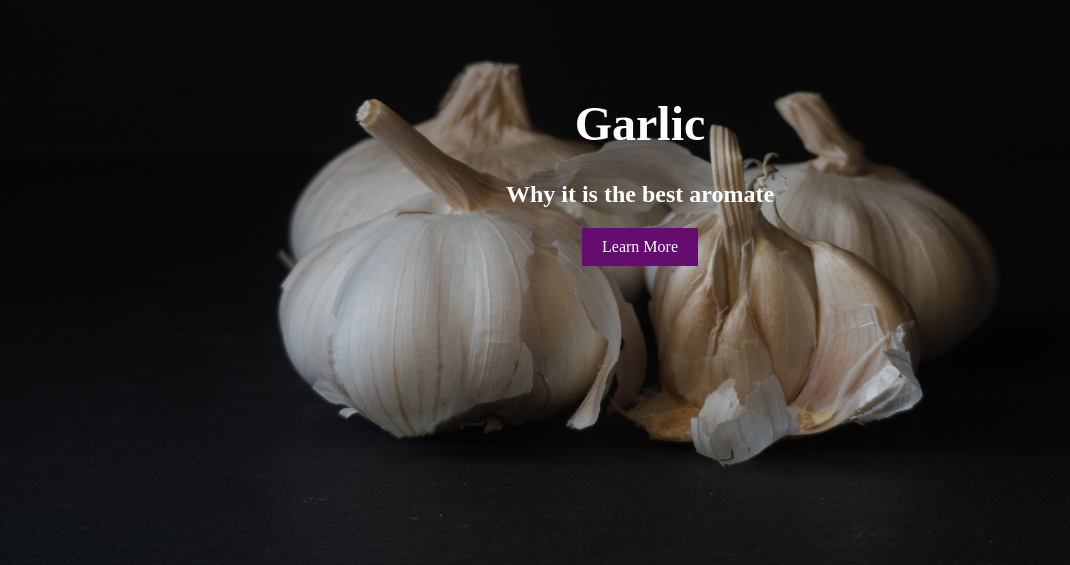
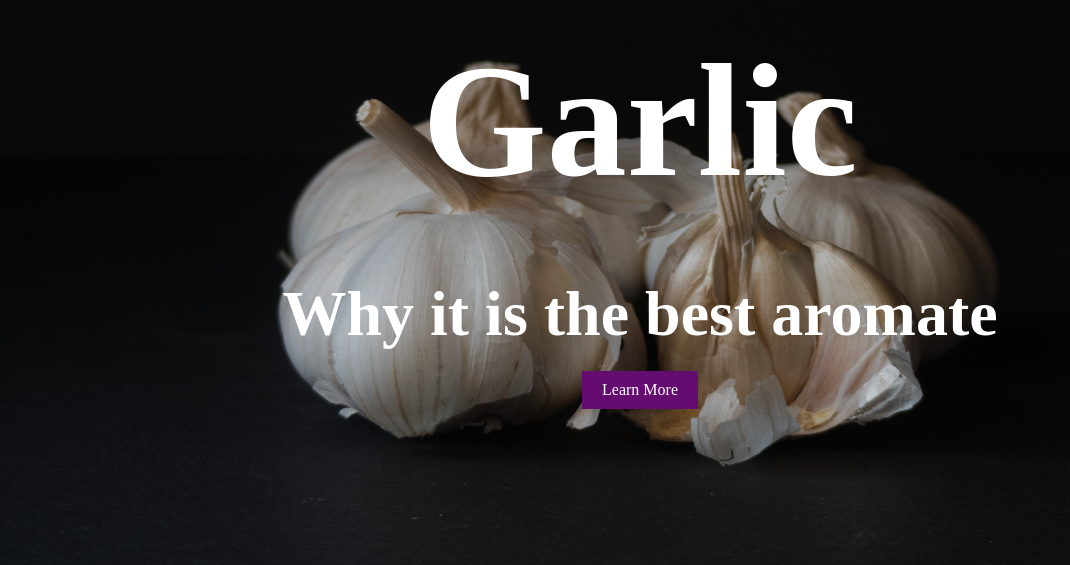
Before and after one commit to theozanchi/42_azure_training, a plain HTML site: page index.html in a window 1280 px wide. Shown: the part 235-800 px from the top of the page, without its empty margins (0-1070 px from the left). Drawn offline with Linux system fonts and the light colour scheme.

Commit message:
bigger font

```diff
--- a/index.html
+++ b/index.html
@@ -8,7 +8,7 @@
     body {
 		margin: 0;
       padding: 0;
-      font-family: 'Stag', serif;
+      font-family: 'Avenir';
       background: #121212;
       color: #fff;
       text-align: center;
@@ -30,12 +30,12 @@
     }
 
     h1 {
-      font-size: 3em;
+      font-size: 10em;
       margin-bottom: 10px;
     }
 
     h2 {
-      font-size: 1.5em;
+      font-size: 4em;
       margin-bottom: 20px;
     }
 
```
